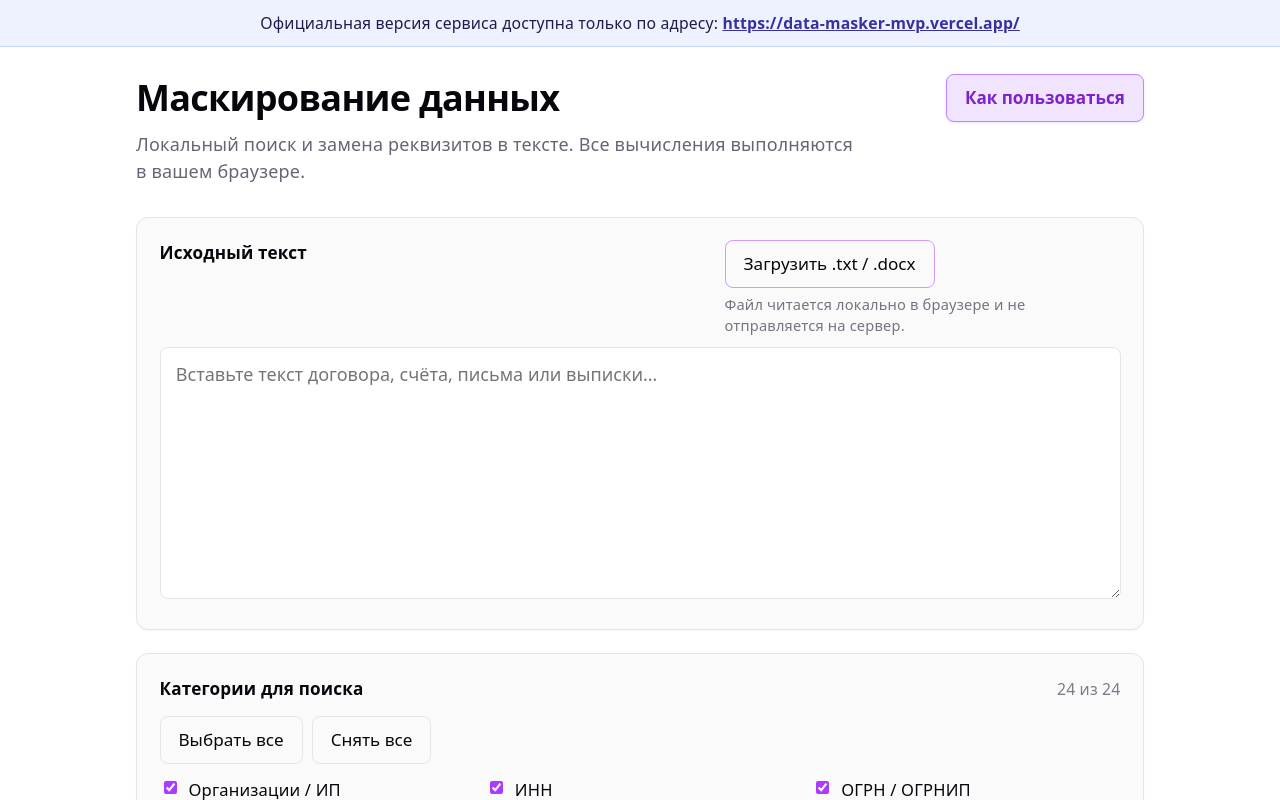
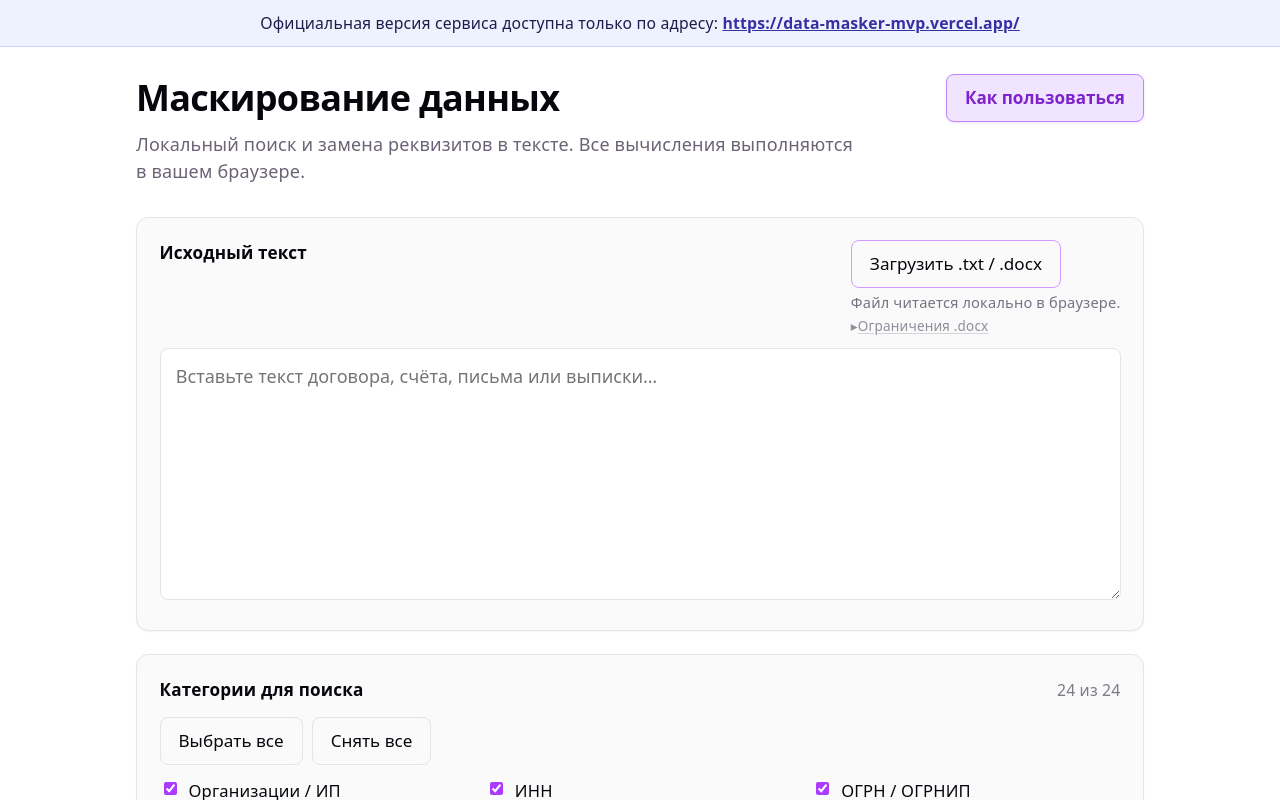
Before and after one commit to rudakovanailya-commits/data-masker-mvp, a React (Vite) app: page / in a window 1280 px wide. Shown: the top 800 px of the page. Built offline with nearby package versions, Linux system fonts and the light colour scheme.

Commit message:
Compact file upload warning

```diff
--- a/src/App.css
+++ b/src/App.css
@@ -318,7 +318,7 @@
   display: flex;
   flex-direction: column;
   align-items: flex-start;
-  gap: 0.35rem;
+  gap: 0.25rem;
   max-width: min(100%, 22rem);
 }
 
@@ -344,6 +344,41 @@
   line-height: 1.4;
   color: var(--text);
   opacity: 0.9;
+}
+
+.source-upload__docx-details {
+  margin: 0;
+  font-size: 0.75rem;
+  line-height: 1.4;
+  color: var(--text);
+  opacity: 0.72;
+}
+
+.source-upload__docx-summary {
+  cursor: pointer;
+  list-style: none;
+  text-decoration: underline;
+  text-decoration-color: color-mix(in srgb, currentColor 35%, transparent);
+  text-underline-offset: 0.15em;
+}
+
+.source-upload__docx-summary::-webkit-details-marker {
+  display: none;
+}
+
+.source-upload__docx-summary::before {
+  content: '▸ ';
+  display: inline-block;
+  transition: transform 0.15s ease;
+}
+
+.source-upload__docx-details[open] .source-upload__docx-summary::before {
+  transform: rotate(90deg);
+}
+
+.source-upload__docx-body {
+  margin: 0.3rem 0 0;
+  max-width: 20rem;
 }
 
 .source-upload__hint {
--- a/src/App.tsx
+++ b/src/App.tsx
@@ -241,8 +241,16 @@ export default function App() {
               Загрузить .txt / .docx
             </button>
             <p className="source-upload__note">
-              Файл читается локально в браузере и не отправляется на сервер.
+              Файл читается локально в браузере.
             </p>
+            <details className="source-upload__docx-details">
+              <summary className="source-upload__docx-summary">Ограничения .docx</summary>
+              <p className="source-upload__docx-body">
+                Для .docx извлекается основной текст документа. Колонтитулы, текстовые
+                поля, изображения и сканы могут не распознаться. Проверьте результат
+                вручную.
+              </p>
+            </details>
           </div>
         </div>
         {sourceFileHint ? (
```
